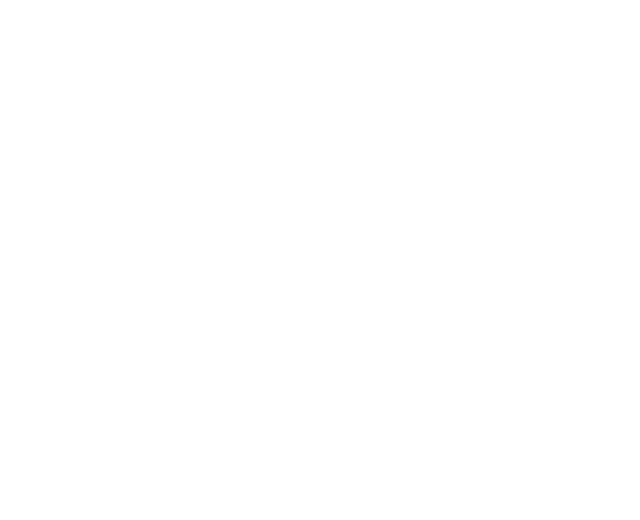
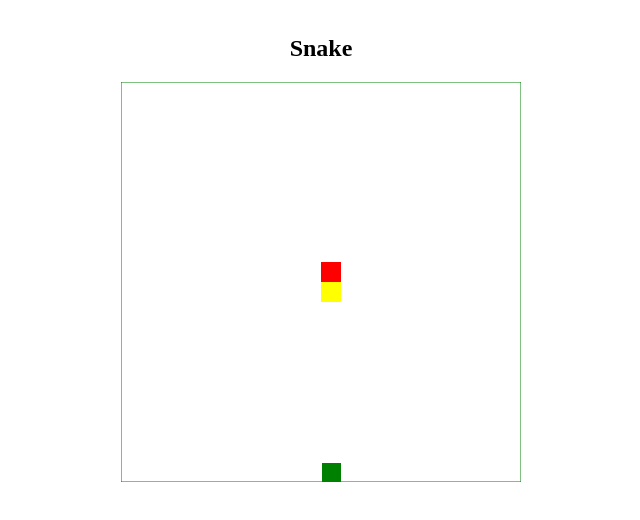
Before and after one commit to Beletskiy/Snake, a plain HTML site: page index.html in a window 1280 px wide. Shown: the whole page, without its empty margins (319-959 px from the left). Drawn offline with Linux system fonts and the light colour scheme.

Commit message:
first commit

```diff
--- a/css/style.css
+++ b/css/style.css
@@ -0,0 +1,15 @@
+.wrap-page {
+    background: #fff;
+    max-width: 1170px;
+    width: 100%;
+    margin: 35px auto;
+}
+h2 {
+    text-align: center;
+}
+
+#gameField, #canvasGameField {
+    height: 400px;
+    width: 400px;
+    margin: 0 auto;
+}
--- a/index.html
+++ b/index.html
@@ -1,10 +1,17 @@
 <!DOCTYPE html>
 <html lang="en">
 <head>
+    <link href="css/style.css" type="text/css" rel="stylesheet">
     <meta charset="UTF-8">
-    <title></title>
+    <title>Snake</title>
 </head>
 <body>
-
+    <div class="wrap-page">
+        <h2>Snake</h2>
+        <div id="gameField">
+            <canvas id="canvasGameField"></canvas>
+        </div>
+    </div>
+<script type="text/javascript" src="js/script.js"></script>
 </body>
 </html>
--- a/js/script.js
+++ b/js/script.js
@@ -0,0 +1,99 @@
+/*--------------------------------------------------visualization-------------------------------------------*/
+/*--------------------------------------------------CanvasDrawer-------------------------------------------*/
+function CanvasDrawer () {
+    this.cellSize = 20;
+    this.canvasField = document.getElementById("canvasGameField");
+    this.ctx = this.canvasField.getContext('2d');
+}
+CanvasDrawer.prototype.drawCanvasField = function () {
+    var cellSize = this.cellSize,
+        ctx = this.ctx;
+
+    this.canvasField.width = 400;
+    this.canvasField.height = 400;
+    ctx.strokeStyle = 'green';
+    ctx.strokeRect(0, 0, this.canvasField.width, this.canvasField.height);
+};
+CanvasDrawer.prototype.drawFood = function (foodPosition) {
+    var x = foodPosition.x,
+        y = foodPosition.y;
+
+    this.ctx.fillStyle = "green";
+    this.ctx.fillRect(x*this.cellSize+1, y*this.cellSize+1, this.cellSize-1, this.cellSize-1);
+};
+CanvasDrawer.prototype.drawSnake = function (snakeBody) {//snakeBody - some object "snakeBody"
+    var headX = snakeBody[0].x,
+        headY = snakeBody[0].y,
+        snakeLength = snakeBody.length;
+
+    this.ctx.fillStyle = 'red';
+    this.ctx.fillRect(headX*this.cellSize, headY*this.cellSize, this.cellSize, this.cellSize);
+    for (var i = 1; i < snakeLength; i++) {
+        this.ctx.fillStyle = 'yellow';
+        this.ctx.fillRect(snakeBody[i].x*this.cellSize, snakeBody[i].y*this.cellSize, this.cellSize, this.cellSize);
+    }
+};
+
+/*---------------------------------------------------logic--------------------------------------------------*/
+function Game () {
+    this.drawer = new CanvasDrawer();
+
+}
+
+function Food() {
+    this.drawer = new CanvasDrawer();
+    this.position = {
+        x : -1,         //outside of the field
+        y : -1
+    }
+}
+Food.prototype.update = function (newPos) {
+    this.drawer.drawFood(newPos);
+};
+Food.prototype.randomGenerate = function() {
+    var self = this,
+        newPos = {
+        x: Math.floor(Math.random() * 20), //suppose, we have 20 cells in our field
+        y: Math.floor(Math.random() * 20)
+    };
+    if ((newPos.x == this.position.x) && (newPos.y == this.position.y)) {
+        this.randomGenerate();
+    }
+    // ------------------need to add check not on snake--------------------
+    self.update(newPos);
+    this.position.x = newPos.x;
+    this.position.y = newPos.y;
+};
+
+function Snake() {
+    this.drawer = new CanvasDrawer();
+    var defaultPosX = 10; //on center of the field...
+    var defaultPosY = 10;
+
+    this.snakeBody = [
+        {x: defaultPosX, y: defaultPosY - 1},
+        {x: defaultPosX, y: defaultPosY},
+    ];
+    this.ROUTE = {
+        UP: 2,
+        DOWN: 0,
+        LEFT: 1,
+        RIGHT: 3
+    };
+    this.setRoute('UP');
+    this.update(this.snakeBody);
+}
+Snake.prototype.setRoute = function (value) {
+    this.route = this.ROUTE[value];
+}
+Snake.prototype.update = function (snakeBody) {
+
+    this.drawer.drawSnake(snakeBody);
+};
+
+/*--------------------------------------end of logic------------------------------------------*/
+var game = new Game();
+game.drawer.drawCanvasField();
+var food = new Food();
+food.randomGenerate();
+var snake = new Snake();
```
